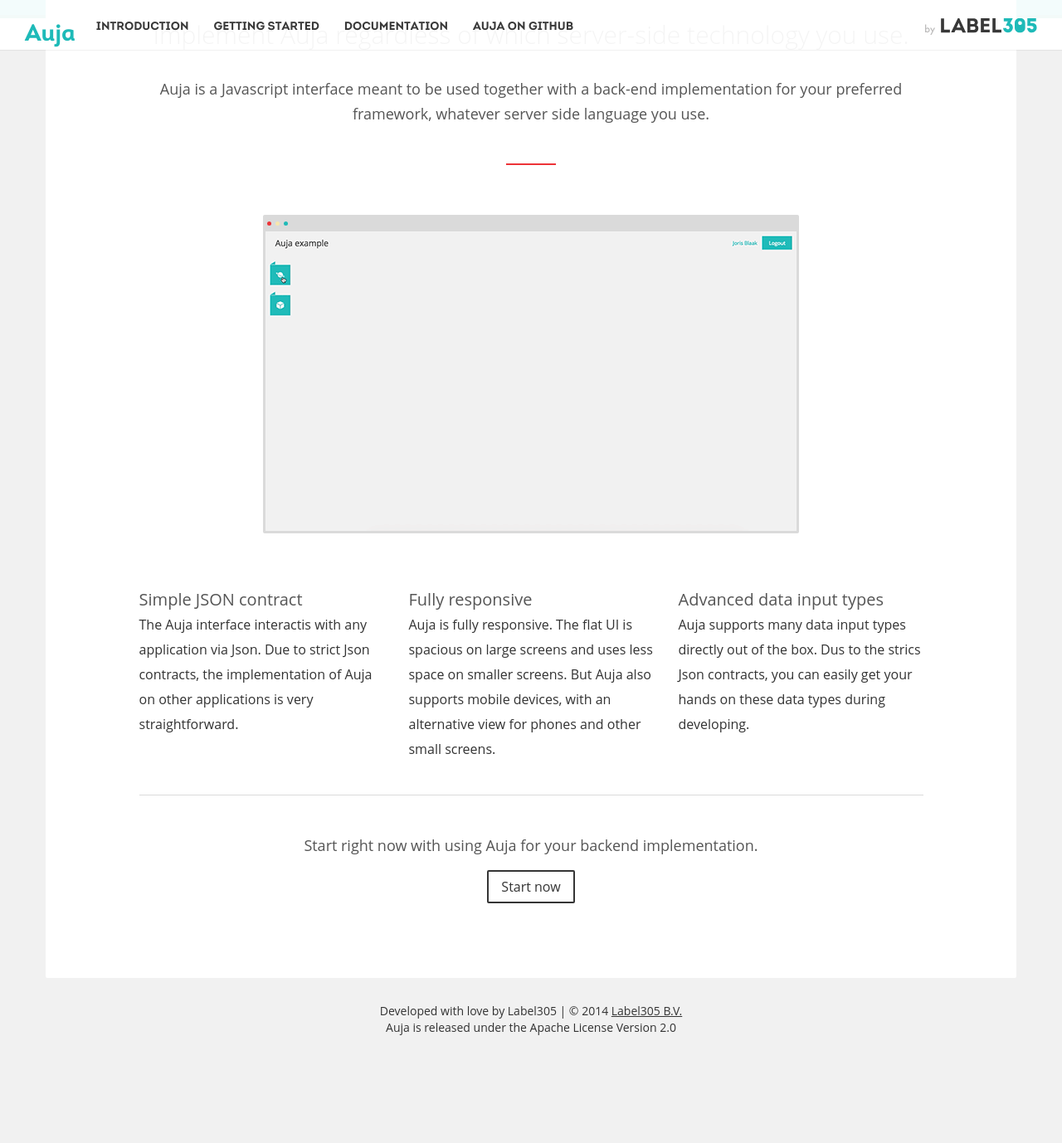
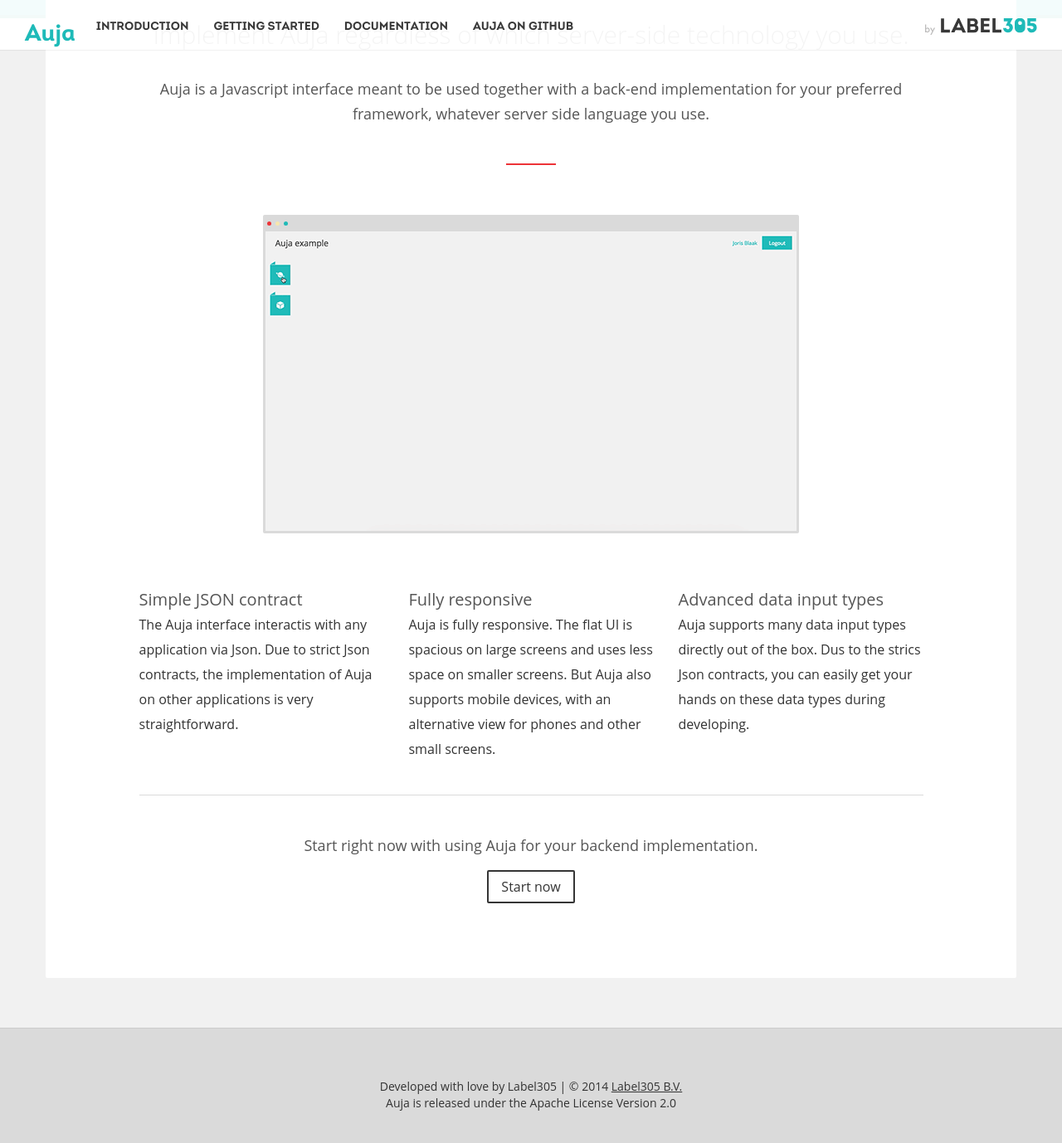
Before and after one commit to Label305/Auja, a Jekyll site: the page built from index.md, in a window 1280 px wide and 1400 px high, scrolled down 628 px. Shown: the top 1378 px of the window at 83% size. Built offline with Jekyll 4.4.1, drawn with Linux system fonts in a browser that asks for light colours; nearby versions of some CDN libraries; a style sheet for code colours, icons or effects is not loaded; before the commit the page ends 1907 px from its top, so only the background shows below that.

Commit message:
content min height and links

```diff
--- a/_config.yml
+++ b/_config.yml
@@ -1,3 +1,3 @@
 name: Auja
 kramdown:
-    input: GFM
+  input: GFM
--- a/_layouts/home.html
+++ b/_layouts/home.html
@@ -11,7 +11,7 @@ layout: default
                     It is designed to be friendly for both the end-user and the developer.</p>
             </div>
             <div class="col-xs-12">
-                <a class="button white huge-button" href="getting_started.html">Getting started</a>
+                <a class="button white huge-button" href="/getting_started">Getting started</a>
                 <!--<a class="button white huge-button">Try the demo</a>-->
             </div>
         </div>
--- a/css/default.css
+++ b/css/default.css
@@ -413,6 +413,7 @@ section.docs {
     section.docs .docs-content{
         background-color: white;
         padding: 60px;
+        min-height: 600px;
     }
         section.docs .docs-content ul{
             display: block;
@@ -599,9 +600,14 @@ section.docs {
     float: left;
 }
 footer{
-    margin: 30px 0;
+    margin: 60px 0 0 0;
     text-align: center;
     font-size: 14px;
+    background-color: #dadada;
+    padding: 60px 0;
+    border-top: 1px solid #cccccc;
+}
+
 }
 
 @media (max-width: 991px){
--- a/index.md
+++ b/index.md
@@ -34,5 +34,5 @@ title: "Auja"
 <p class="leading"> Start right now with using Auja for your backend implementation.</p>
 
 <div class="align-center">
-    <a href="getting_started.html" class="button black">Start now</a>
+    <a href="/getting_started" class="button black">Start now</a>
 </div>
```
